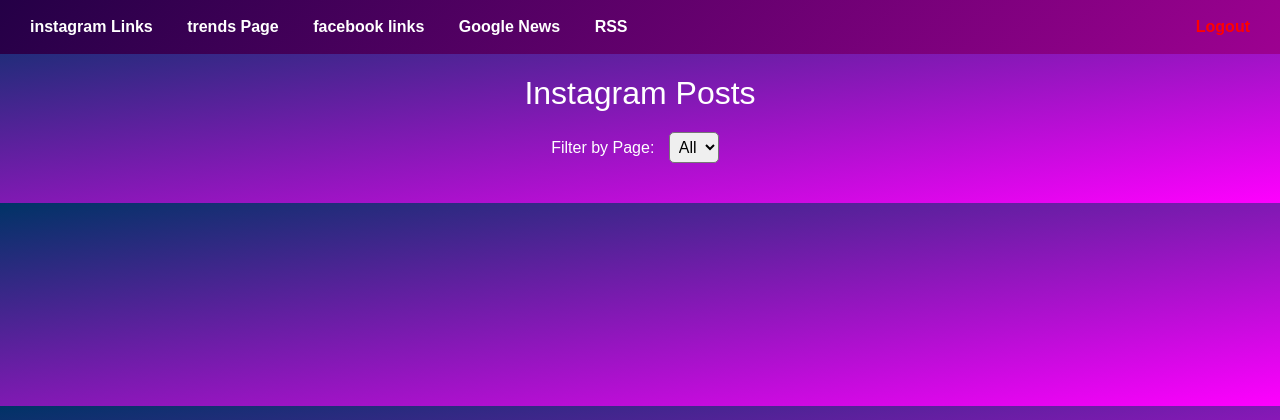
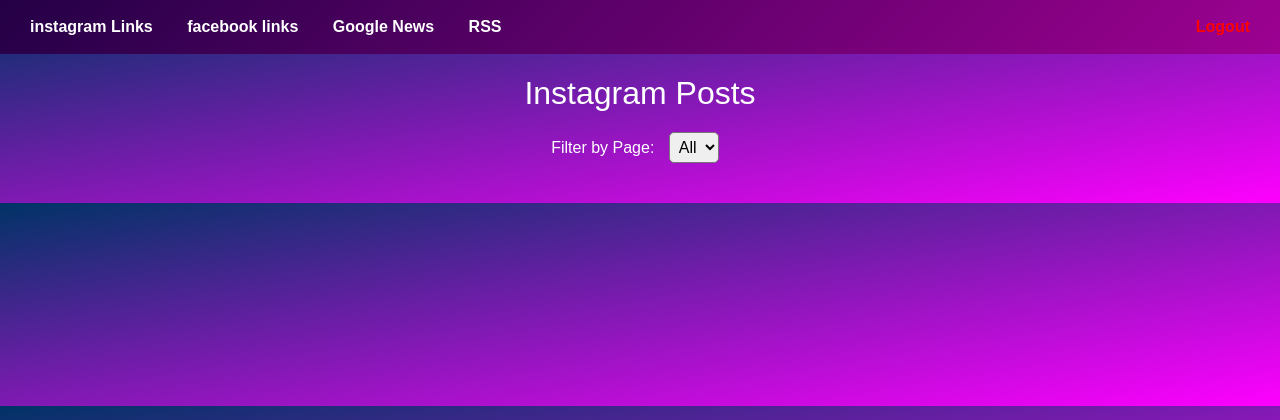
Before and after one commit to NasirMehmood12/instaxrss, a Flask app: page /instagram in a window 1280 px wide. Shown: the top 420 px of the page. Run offline with Flask 3, Linux system fonts and the light colour scheme; the visitor is signed in with stand-in values (Sample User, id 1); data that the repository does not hold is empty; some libraries are stand-ins or nearby versions.

Commit message:
Update index.html

```diff
--- a/templates/index.html
+++ b/templates/index.html
@@ -72,7 +72,7 @@
     <div class="navbar">
         <div>
             <a href="{{ url_for('index') }}">instagram Links</a>
-            <a href="{{ url_for('trends_page') }}">trends Page</a>
+<!--             <a href="{{ url_for('trends_page') }}">trends Page</a> -->
             <a href="{{ url_for('fb') }}">facebook links</a>
             <a href="{{ url_for('rss_page') }}">Google News</a>
             <a href="{{ url_for('rrss_page') }}">RSS</a>
```
